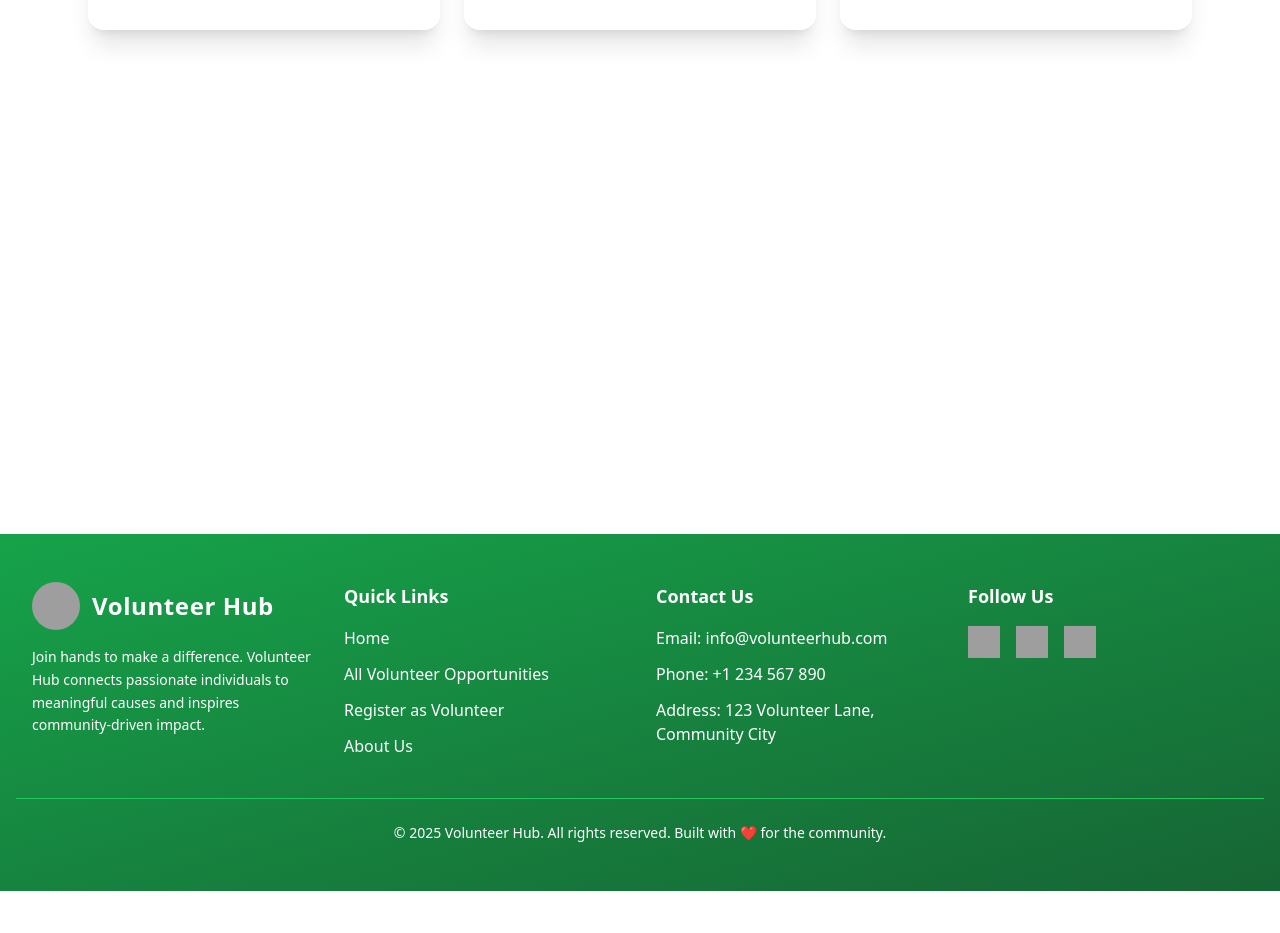
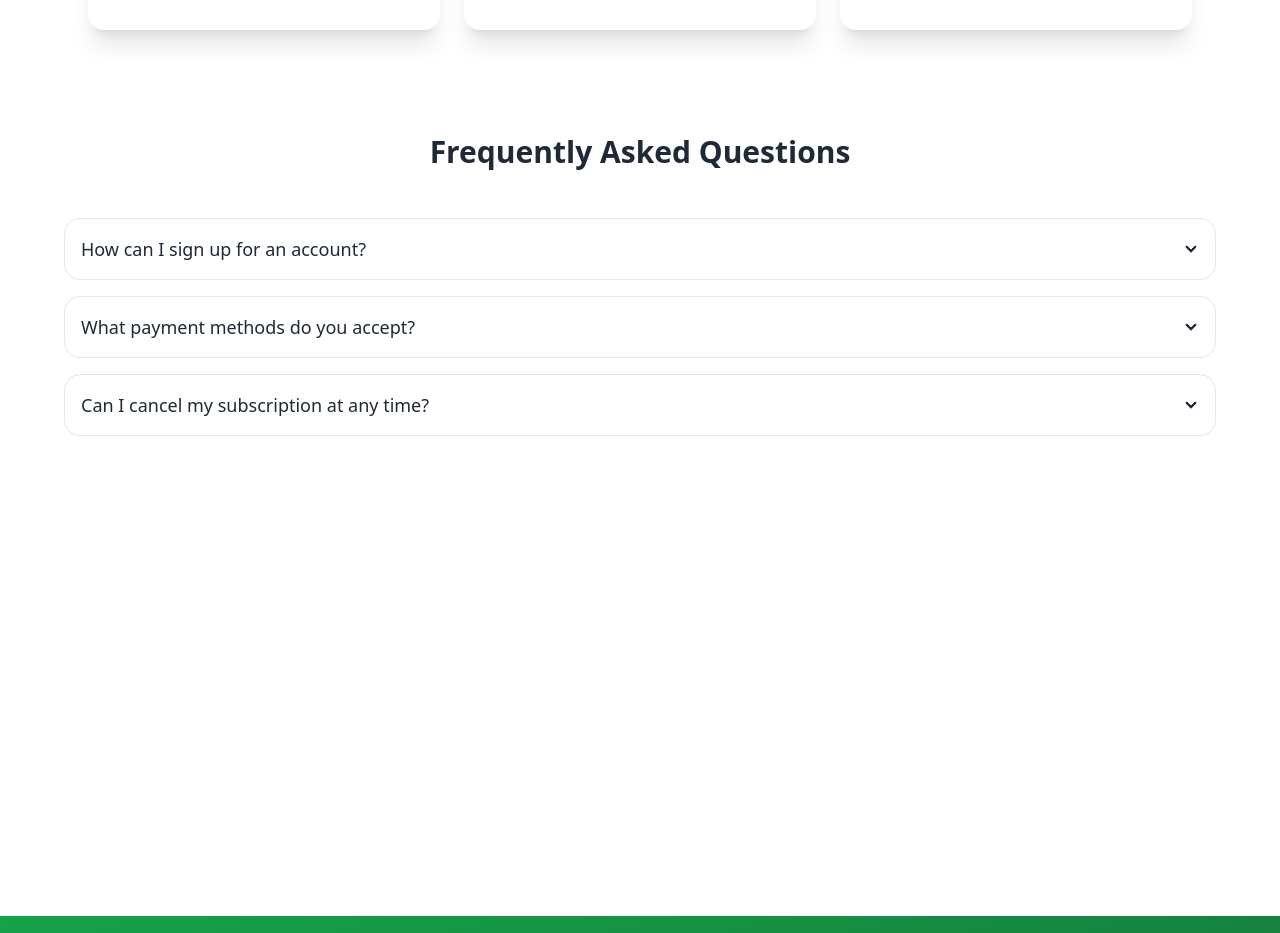
Before and after one commit to ariyan-321/volunteer-client, a React (Vite) app: page / in a window 1280 px wide. Shown: the part 1780-2713 px from the top of the page. Before the commit the page ends 2671 px from the top, so only its background shows below. Built offline with nearby package versions, Linux system fonts and the light colour scheme; no server answers; grey boxes are pictures that could not be loaded.

Commit message:
fixed the navbar and added the faq secion

```diff
--- /dev/null
+++ b/src/components/FaqPage.jsx
@@ -0,0 +1,46 @@
+import React from "react";
+
+export default function FaqPage() {
+  const faqs = [
+    {
+      question: "How can I sign up for an account?",
+      answer:
+        "Click on the 'Sign Up' button at the top-right corner and fill in your details.",
+    },
+    {
+      question: "What payment methods do you accept?",
+      answer: "We accept credit cards, PayPal, and bank transfers.",
+    },
+    {
+      question: "Can I cancel my subscription at any time?",
+      answer:
+        "Yes, you can cancel your subscription through your account settings.",
+    },
+  ];
+
+  return (
+    <div>
+      <div className="faq mt-20 w-full">
+        <h1 className="font-semibold text-center text-3xl my-12">
+          Frequently Asked Questions
+        </h1>
+        <div className="w-[90%]  mx-auto">
+          {faqs.map((faq, index) => (
+            <div
+              key={index}
+              tabIndex={index}
+              className="collapse collapse-arrow border border-gray-200 rounded-md mb-4"
+            >
+              <div className="collapse-title font-medium text-lg">
+                {faq.question}
+              </div>
+              <div className="collapse-content">
+                <p className="text-gray-600">{faq.answer}</p>
+              </div>
+            </div>
+          ))}
+        </div>
+      </div>
+    </div>
+  );
+}
--- a/src/components/Home.jsx
+++ b/src/components/Home.jsx
@@ -3,6 +3,7 @@ import Banner from "./subComponents/Banner";
 import Partners from "./subComponents/Partners";
 import Reviews from "./Reviews";
 import VolunteerNeedsNow from "./subComponents/VolunteerNeedsNow";
+import FaqPage from "./FaqPage";
 
 export default function Home() {
   useEffect(() => {
@@ -28,6 +29,10 @@ export default function Home() {
       <div className="my-12">
         <Reviews></Reviews>
       </div>
+
+      <div className="my-12 container mx-auto">
+        <FaqPage></FaqPage>
+      </div>
     </div>
   );
 }
--- a/src/components/Navbar.jsx
+++ b/src/components/Navbar.jsx
@@ -44,7 +44,7 @@ export default function Navbar() {
 
   return (
     <div className='bg-gradient-to-r sticky top-0 z-50 from-green-500 via-green-600 to-green-700 text-white'>
-      <div className="navbar bg-gradient-to-r sticky top-0 z-50 from-green-500 via-green-600 to-green-700 text-white   shadow-md container px-4 mx-auto">
+      <div className="navbar bg-gradient-to-r  from-green-500 via-green-600 to-green-700  text-white  container px-4 mx-auto">
       {/* Left section: Logo and Hamburger Menu */}
       <div className="navbar-start flex items-center gap-3 ">
         <div className="dropdown">
```
